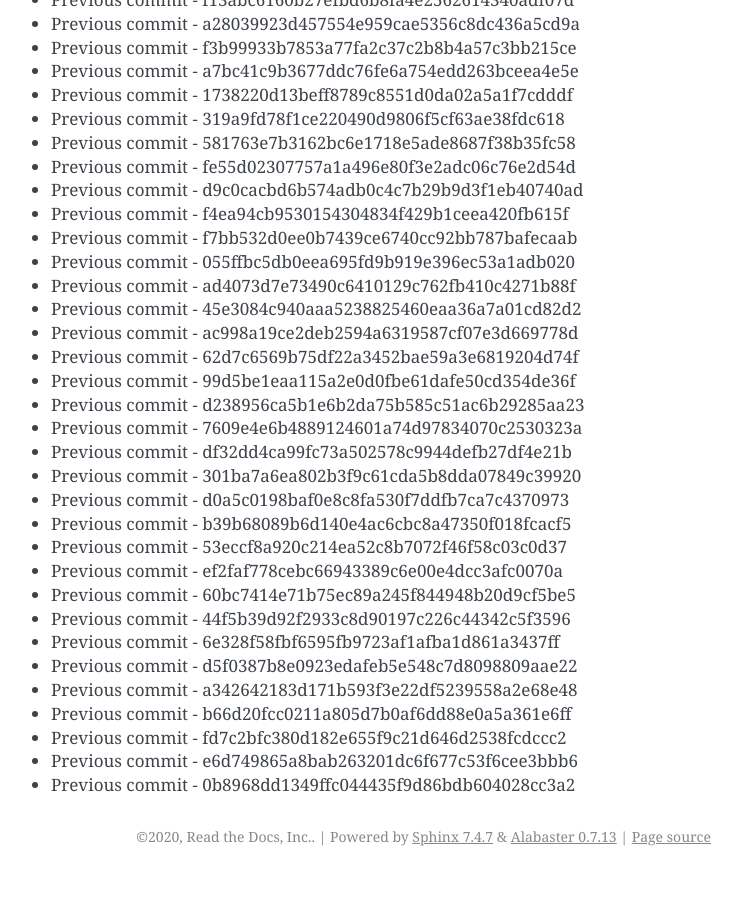
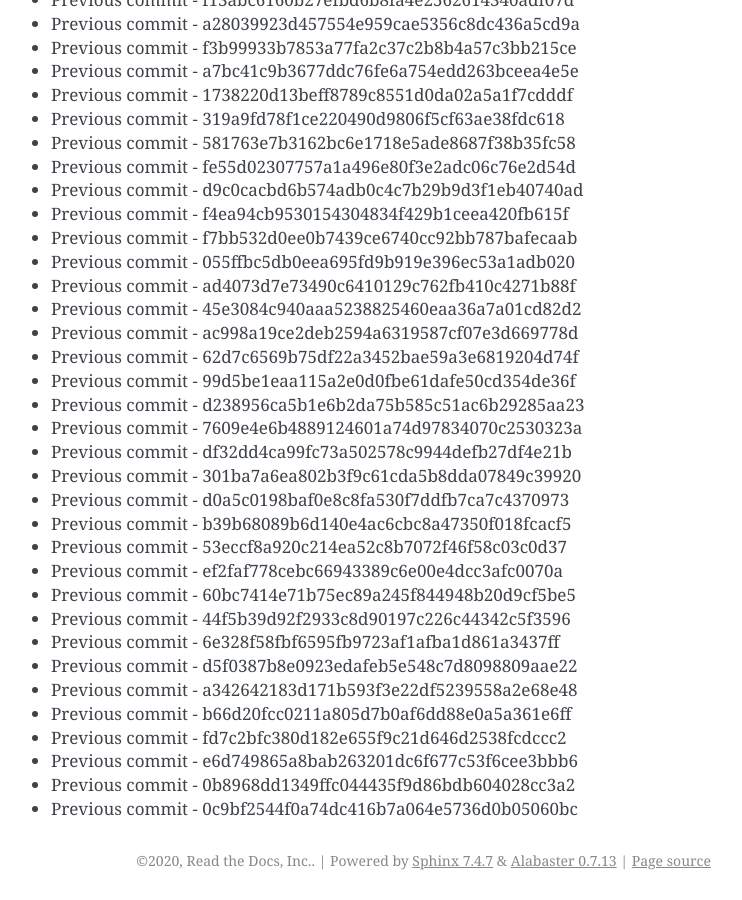
Before and after one commit to readthedocs/rtd-git-stresstest, a Sphinx documentation site: the page built from docs/updates.rst, in a window 1280 px wide and 900 px high, scrolled down 61290 px. Shown: the whole window, without its empty margins (399-1141 px from the left). Built offline with Sphinx 7.4.7, drawn with Linux system fonts in a browser that asks for light colours; before the commit the page ends 62166 px from its top, so only the background shows below that.

Commit message:
Generating commit from previous: 0c9bf2544f0a74dc416b7a064e5736d0b05060bc

```diff
--- a/docs/updates.rst
+++ b/docs/updates.rst
@@ -2607,3 +2607,4 @@ It can be tested for any performance characteristics.
 * Previous commit - fd7c2bfc380d182e655f9c21d646d2538fcdccc2
 * Previous commit - e6d749865a8bab263201dc6f677c53f6cee3bbb6
 * Previous commit - 0b8968dd1349ffc044435f9d86bdb604028cc3a2
+* Previous commit - 0c9bf2544f0a74dc416b7a064e5736d0b05060bc
```
